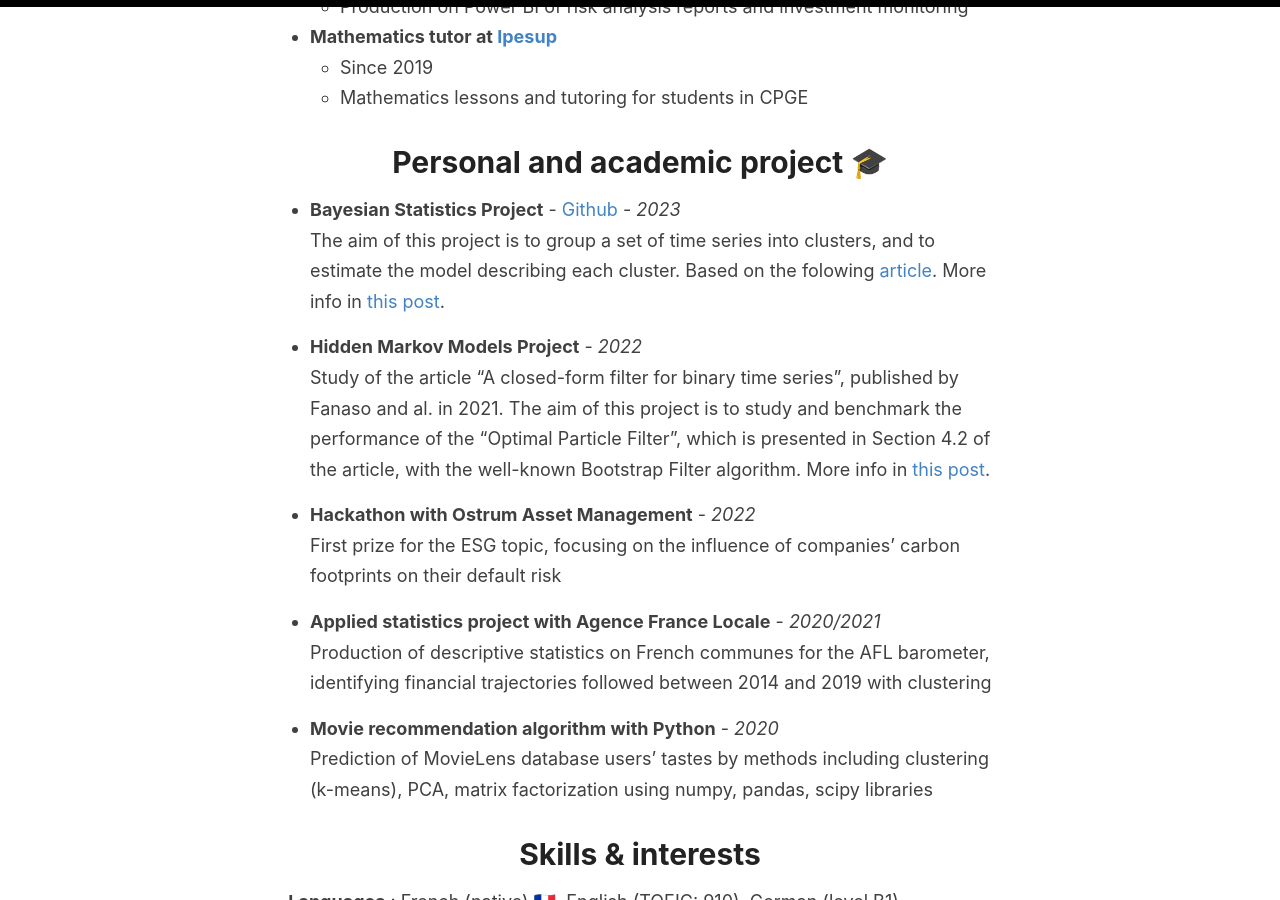
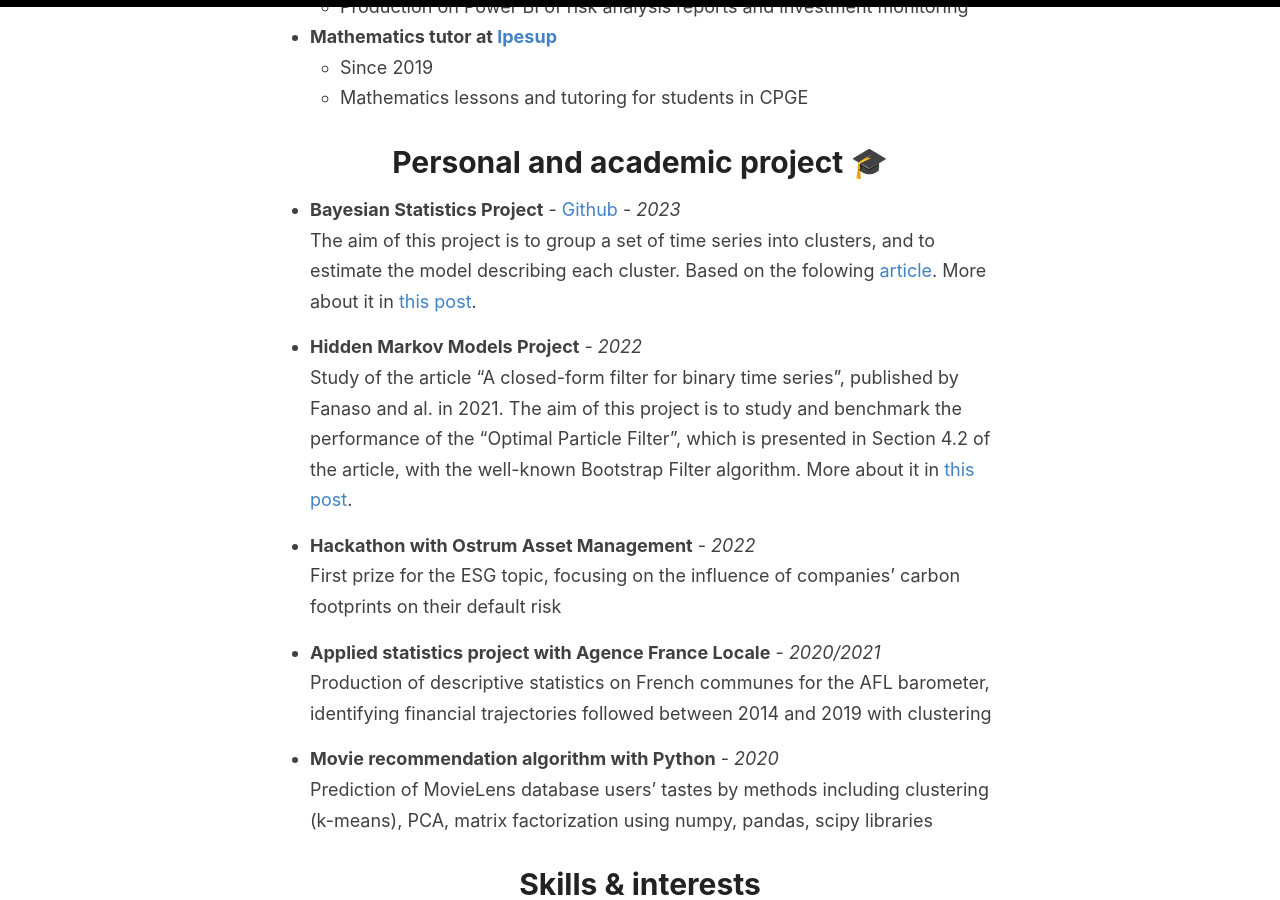
Before and after one commit to Zaltarba/blog, a Jekyll site: the page built from _pages/about_me.md, in a window 1280 px wide and 900 px high, scrolled down 1456 px. Built offline with Jekyll 4.4.1, drawn with Linux system fonts in a browser that asks for light colours.

Commit message:
Update about_me.md

```diff
--- a/_pages/about_me.md
+++ b/_pages/about_me.md
@@ -50,12 +50,12 @@
 # Personal and academic project 🎓
 
 - **Bayesian Statistics Project** - [Github](https://github.com/Zaltarba/Bayesian_statistics_project.git) - *2023*
-The aim of this project is to group a set of time series into clusters, and to estimate the model describing each cluster. Based on the folowing [article](https://www.researchgate.net/publication/4756297_Model-Based_Clustering_of_Multiple_Time_Series). More info in [this post](https://zaltarba.github.io/blog/BayesianArticle/).
+The aim of this project is to group a set of time series into clusters, and to estimate the model describing each cluster. Based on the folowing [article](https://www.researchgate.net/publication/4756297_Model-Based_Clustering_of_Multiple_Time_Series). More about it in [this post](https://zaltarba.github.io/blog/BayesianArticle/).
 
 - **Hidden Markov Models Project** - *2022*
 Study of the article "A closed-form filter for binary time series", published by Fanaso and al. in 2021.
 The aim of this project is to study and benchmark the performance of the "Optimal Particle Filter", which is
-presented in Section 4.2 of the article, with the well-known Bootstrap Filter algorithm. More info in [this post](https://zaltarba.github.io/blog/HiddenMarkov/).
+presented in Section 4.2 of the article, with the well-known Bootstrap Filter algorithm. More about it in [this post](https://zaltarba.github.io/blog/HiddenMarkov/).
 
 - **Hackathon with Ostrum Asset Management** - *2022*
 First prize for the ESG topic, focusing on the influence of companies' carbon footprints on their default risk
```
